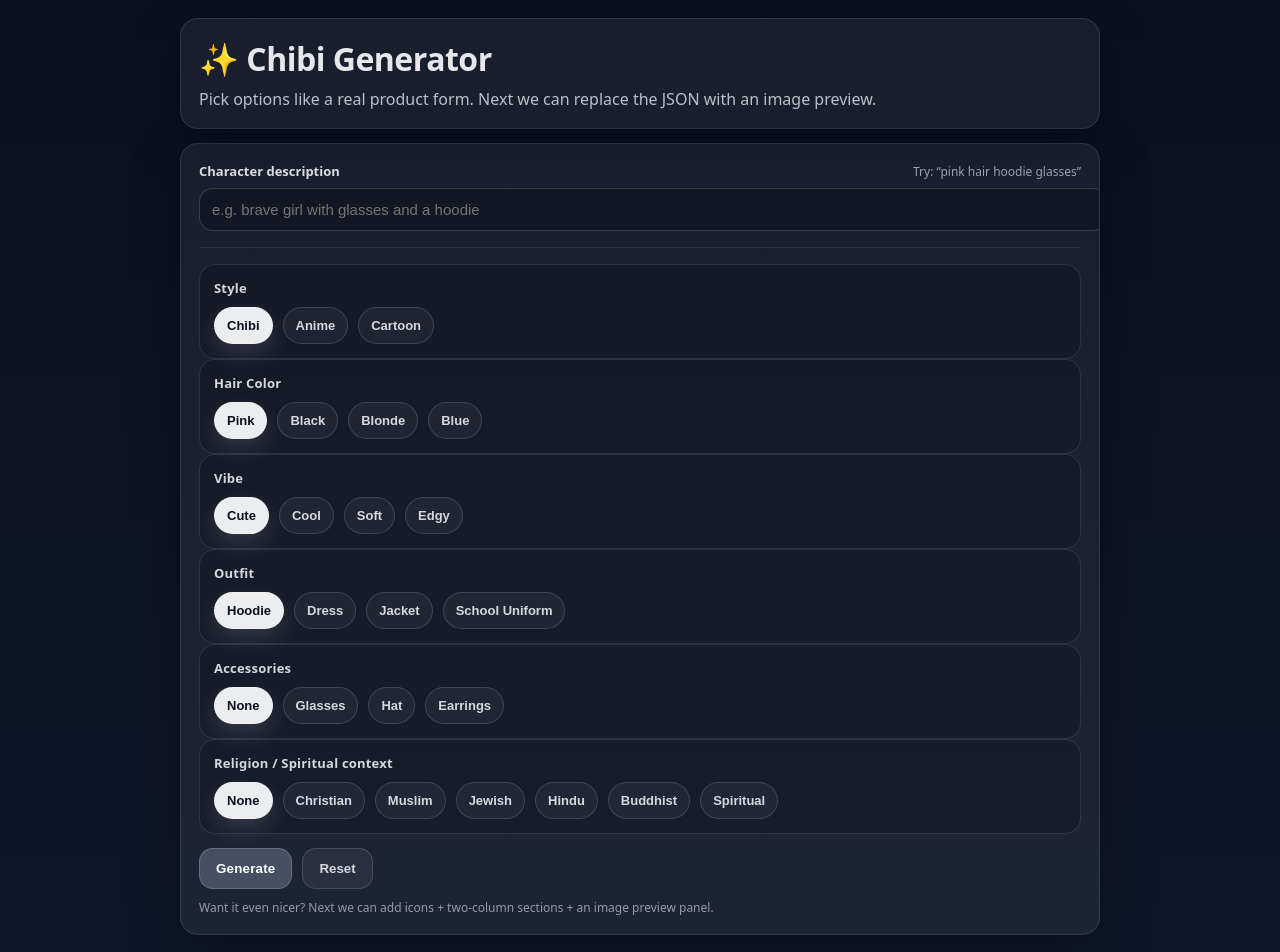
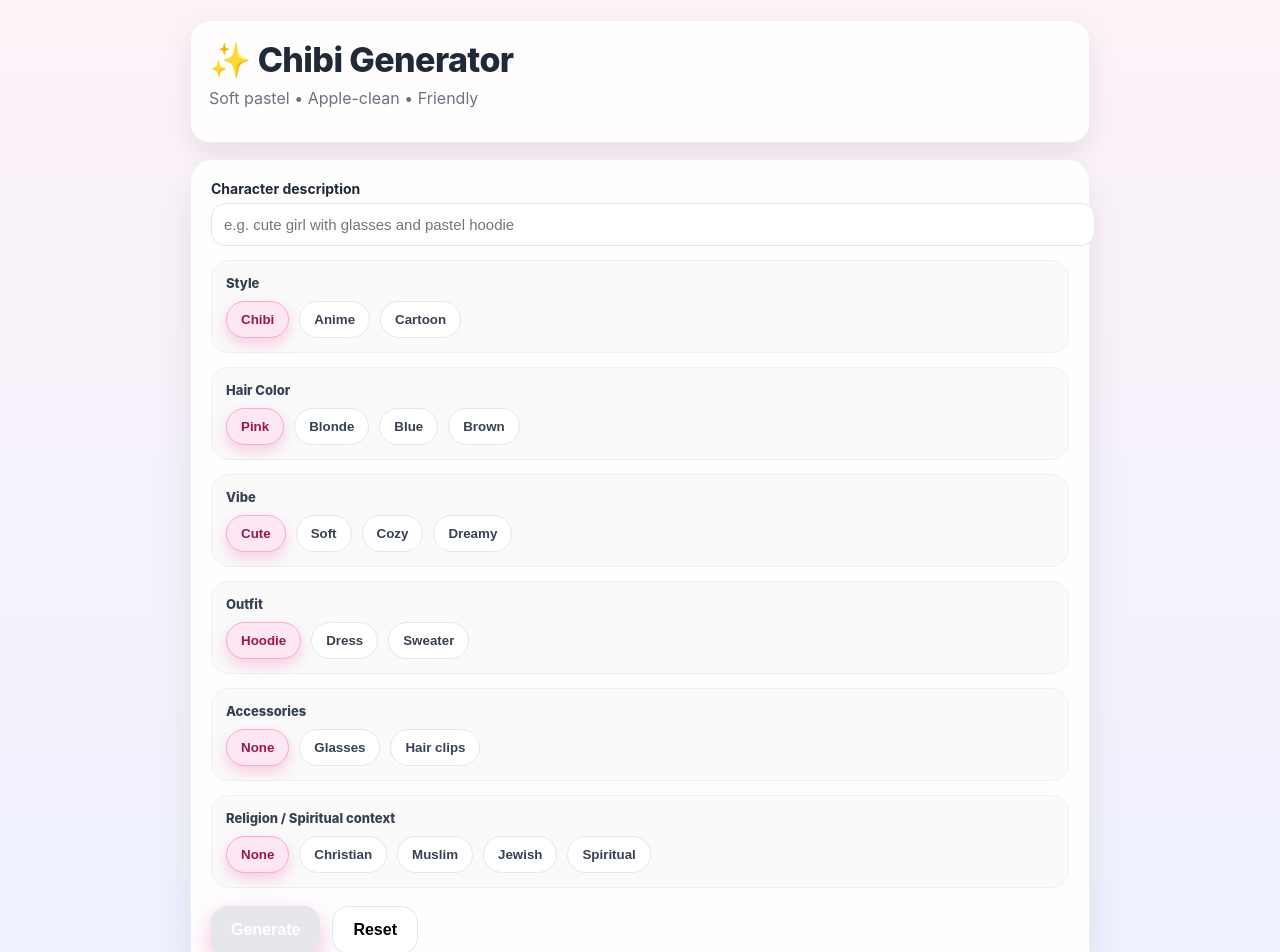
Before and after one commit to elianydigitalwonder-bot/System-prompt-engine-, a Next.js app: page / in a window 1280 px wide. Shown: the top 952 px of the page. Built offline with nearby package versions, Linux system fonts and the light colour scheme.

Commit message:
style: polish UI with cards and shadows

```diff
--- a/app/page.js
+++ b/app/page.js
@@ -5,20 +5,16 @@ import { useState } from "react";
 function ButtonGroup({ label, value, onChange, options }) {
   return (
     <section style={ui.section}>
-      <div style={ui.sectionHeader}>
-        <div style={ui.sectionTitle}>{label}</div>
-      </div>
-
-      <div style={ui.chipGrid}>
+      <div style={ui.sectionTitle}>{label}</div>
+      <div style={ui.chips}>
         {options.map((opt) => {
-          const selected = value === opt.value;
+          const active = value === opt.value;
           return (
             <button
               key={opt.value}
               type="button"
               onClick={() => onChange(opt.value)}
-              style={selected ? ui.chipSelected : ui.chip}
-              aria-pressed={selected}
+              style={active ? ui.chipActive : ui.chip}
             >
               {opt.label}
             </button>
@@ -32,166 +28,127 @@ function ButtonGroup({ label, value, onChange, options }) {
 const ui = {
   page: {
     minHeight: "100vh",
-    background: "linear-gradient(180deg, #0b1020 0%, #0f172a 100%)",
-    padding: 18,
+    background: "linear-gradient(180deg, #fdf2f8, #eef2ff)",
+    padding: 20,
     fontFamily:
-      'ui-sans-serif, system-ui, -apple-system, Segoe UI, Roboto, Arial, "Apple Color Emoji","Segoe UI Emoji"',
-    color: "#e5e7eb",
+      '-apple-system, BlinkMacSystemFont, "SF Pro Text", "SF Pro Display", system-ui, sans-serif',
+    color: "#1f2937",
   },
   shell: {
-    maxWidth: 920,
+    maxWidth: 900,
     margin: "0 auto",
     display: "grid",
-    gap: 14,
+    gap: 16,
   },
-  headerCard: {
-    borderRadius: 18,
-    background: "rgba(255,255,255,0.06)",
-    border: "1px solid rgba(255,255,255,0.10)",
-    boxShadow: "0 18px 50px rgba(0,0,0,0.35)",
+  header: {
     padding: 18,
+    borderRadius: 20,
+    background: "rgba(255,255,255,0.85)",
+    border: "1px solid rgba(0,0,0,0.06)",
+    boxShadow: "0 12px 30px rgba(0,0,0,0.08)",
   },
   title: {
     margin: 0,
-    fontSize: 32,
-    letterSpacing: -0.5,
+    fontSize: 34,
+    fontWeight: 800,
+    letterSpacing: -0.6,
   },
   subtitle: {
-    margin: "8px 0 0",
-    color: "rgba(229,231,235,0.80)",
-    lineHeight: 1.4,
+    marginTop: 8,
+    color: "#6b7280",
   },
   card: {
-    borderRadius: 18,
-    background: "rgba(255,255,255,0.06)",
-    border: "1px solid rgba(255,255,255,0.10)",
-    boxShadow: "0 18px 50px rgba(0,0,0,0.35)",
-    overflow: "hidden",
+    borderRadius: 22,
+    background: "rgba(255,255,255,0.9)",
+    border: "1px solid rgba(0,0,0,0.06)",
+    boxShadow: "0 20px 40px rgba(0,0,0,0.08)",
   },
   cardInner: {
-    padding: 18,
+    padding: 20,
   },
-  fieldLabelRow: {
-    display: "flex",
-    justifyContent: "space-between",
-    alignItems: "baseline",
-    gap: 10,
-    marginBottom: 8,
-  },
-  fieldLabel: {
-    fontWeight: 800,
-    fontSize: 13,
-    color: "rgba(229,231,235,0.95)",
-  },
-  fieldHint: {
-    fontSize: 12,
-    color: "rgba(229,231,235,0.65)",
+  label: {
+    fontWeight: 700,
+    marginBottom: 6,
+    fontSize: 14,
   },
   input: {
     width: "100%",
-    padding: "12px 12px",
+    padding: 12,
     borderRadius: 14,
-    border: "1px solid rgba(255,255,255,0.16)",
-    background: "rgba(0,0,0,0.25)",
-    color: "#e5e7eb",
+    border: "1px solid #e5e7eb",
+    fontSize: 15,
     outline: "none",
-    fontSize: 15,
-  },
-  divider: {
-    height: 1,
-    background: "rgba(255,255,255,0.08)",
-    margin: "16px 0",
   },
   section: {
+    marginTop: 14,
     padding: 14,
-    borderRadius: 16,
-    border: "1px solid rgba(255,255,255,0.10)",
-    background: "rgba(0,0,0,0.18)",
-  },
-  sectionHeader: {
-    display: "flex",
-    justifyContent: "space-between",
-    alignItems: "baseline",
-    marginBottom: 10,
+    borderRadius: 18,
+    background: "#fafafa",
+    border: "1px solid #f0f0f0",
   },
   sectionTitle: {
     fontWeight: 800,
     fontSize: 13,
-    color: "rgba(229,231,235,0.92)",
-    letterSpacing: 0.2,
+    marginBottom: 10,
+    color: "#374151",
   },
-  chipGrid: {
+  chips: {
     display: "flex",
     flexWrap: "wrap",
     gap: 10,
   },
   chip: {
-    padding: "10px 12px",
+    padding: "10px 14px",
     borderRadius: 999,
-    border: "1px solid rgba(255,255,255,0.14)",
-    background: "rgba(255,255,255,0.05)",
-    color: "rgba(229,231,235,0.92)",
+    border: "1px solid #e5e7eb",
+    background: "#ffffff",
+    color: "#374151",
+    cursor: "pointer",
+    fontWeight: 600,
+  },
+  chipActive: {
+    padding: "10px 14px",
+    borderRadius: 999,
+    border: "1px solid #f9a8d4",
+    background: "#fde7f3",
+    color: "#9d174d",
     cursor: "pointer",
     fontWeight: 700,
-    fontSize: 13,
+    boxShadow: "0 6px 14px rgba(236,72,153,0.25)",
   },
-  chipSelected: {
-    padding: "10px 12px",
-    borderRadius: 999,
-    border: "1px solid rgba(255,255,255,0.22)",
-    background: "rgba(255,255,255,0.92)",
-    color: "#0b1020",
+  actions: {
+    display: "flex",
+    gap: 12,
+    marginTop: 18,
+  },
+  primary: (disabled) => ({
+    padding: "14px 20px",
+    borderRadius: 16,
+    border: "none",
+    background: disabled ? "#e5e7eb" : "#f472b6",
+    color: "#fff",
+    fontSize: 16,
+    fontWeight: 800,
+    cursor: disabled ? "not-allowed" : "pointer",
+    boxShadow: "0 10px 24px rgba(236,72,153,0.35)",
+  }),
+  secondary: {
+    padding: "14px 20px",
+    borderRadius: 16,
+    border: "1px solid #e5e7eb",
+    background: "#fff",
+    fontSize: 16,
+    fontWeight: 700,
     cursor: "pointer",
-    fontWeight: 800,
-    fontSize: 13,
-    boxShadow: "0 10px 22px rgba(255,255,255,0.12)",
   },
-  actionsRow: {
-    display: "flex",
-    flexWrap: "wrap",
-    gap: 10,
-    alignItems: "center",
-    marginTop: 14,
-  },
-  primaryBtn: (disabled) => ({
-    padding: "12px 16px",
-    borderRadius: 14,
-    border: "1px solid rgba(255,255,255,0.18)",
-    background: disabled
-      ? "rgba(148,163,184,0.35)"
-      : "linear-gradient(180deg, rgba(124,92,255,0.95), rgba(88,68,255,0.85))",
-    color: "#fff",
-    cursor: disabled ? "not-allowed" : "pointer",
-    fontWeight: 900,
-    letterSpacing: 0.2,
-  }),
-  ghostBtn: (disabled) => ({
-    padding: "12px 16px",
-    borderRadius: 14,
-    border: "1px solid rgba(255,255,255,0.14)",
-    background: "rgba(255,255,255,0.06)",
-    color: "rgba(229,231,235,0.92)",
-    cursor: disabled ? "not-allowed" : "pointer",
-    fontWeight: 800,
-  }),
-  results: {
-    marginTop: 14,
+  result: {
+    marginTop: 16,
     padding: 14,
     borderRadius: 16,
-    border: "1px solid rgba(255,255,255,0.10)",
-    background: "rgba(0,0,0,0.35)",
-    color: "#e5e7eb",
+    background: "#fdf2f8",
+    border: "1px solid #fbcfe8",
+    fontSize: 13,
     whiteSpace: "pre-wrap",
-    overflowX: "auto",
-    fontFamily:
-      "ui-monospace, SFMono-Regular, Menlo, Monaco, Consolas, monospace",
-    fontSize: 12.5,
-    lineHeight: 1.5,
-  },
-  footerHint: {
-    marginTop: 10,
-    fontSize: 12,
-    color: "rgba(229,231,235,0.60)",
   },
 };
 
@@ -204,29 +161,23 @@ export default function Home() {
   const [accessories, setAccessories] = useState("none");
   const [religion, setReligion] = useState("none");
 
+  const [loading, setLoading] = useState(false);
   const [message, setMessage] = useState("");
-  const [loading, setLoading] = useState(false);
 
   async function handleGenerate() {
     const masterPrompt = `
 Create a ${style} chibi-style character.
 
-Character description:
-${prompt || "No description provided"}
+Description:
+${prompt}
 
-Appearance:
-- Hair color: ${hairColor}
-- Outfit: ${outfit}
-- Accessories: ${accessories}
+Hair: ${hairColor}
+Outfit: ${outfit}
+Accessories: ${accessories}
+Vibe: ${vibe}
+Religion / spirituality: ${religion}
 
-Personality & mood:
-- Vibe: ${vibe}
-
-Cultural / spiritual context:
-- Religion or spirituality: ${religion}
-
-Art direction:
-Cute proportions, big expressive eyes, clean line art, soft shading, high-quality illustration.
+Art style: pastel colors, soft shading, clean lines, cute proportions.
     `.trim();
 
     setLoading(true);
@@ -241,52 +192,32 @@ Cute proportions, big expressive eyes, clean line art, soft shading, high-qualit
 
       const data = await res.json();
       setMessage(JSON.stringify(data, null, 2));
-    } catch (err) {
+    } catch {
       setMessage("Error generating character");
     } finally {
       setLoading(false);
     }
   }
 
-  function handleReset() {
-    setPrompt("");
-    setStyle("chibi");
-    setHairColor("pink");
-    setVibe("cute");
-    setOutfit("hoodie");
-    setAccessories("none");
-    setReligion("none");
-    setMessage("");
-  }
-
-  const canGenerate = prompt.trim().length > 0 && !loading;
-
   return (
     <div style={ui.page}>
       <div style={ui.shell}>
-        <header style={ui.headerCard}>
+        <header style={ui.header}>
           <h1 style={ui.title}>✨ Chibi Generator</h1>
           <p style={ui.subtitle}>
-            Pick options like a real product form. Next we can replace the JSON
-            with an image preview.
+            Soft pastel • Apple-clean • Friendly
           </p>
         </header>
 
         <div style={ui.card}>
           <div style={ui.cardInner}>
-            <div style={ui.fieldLabelRow}>
-              <div style={ui.fieldLabel}>Character description</div>
-              <div style={ui.fieldHint}>Try: “pink hair hoodie glasses”</div>
-            </div>
-
+            <div style={ui.label}>Character description</div>
             <input
+              style={ui.input}
               value={prompt}
               onChange={(e) => setPrompt(e.target.value)}
-              placeholder="e.g. brave girl with glasses and a hoodie"
-              style={ui.input}
+              placeholder="e.g. cute girl with glasses and pastel hoodie"
             />
-
-            <div style={ui.divider} />
 
             <ButtonGroup
               label="Style"
@@ -305,9 +236,9 @@ Cute proportions, big expressive eyes, clean line art, soft shading, high-qualit
               onChange={setHairColor}
               options={[
                 { value: "pink", label: "Pink" },
-                { value: "black", label: "Black" },
                 { value: "blonde", label: "Blonde" },
                 { value: "blue", label: "Blue" },
+                { value: "brown", label: "Brown" },
               ]}
             />
 
@@ -317,9 +248,9 @@ Cute proportions, big expressive eyes, clean line art, soft shading, high-qualit
               onChange={setVibe}
               options={[
                 { value: "cute", label: "Cute" },
-                { value: "cool", label: "Cool" },
                 { value: "soft", label: "Soft" },
-                { value: "edgy", label: "Edgy" },
+                { value: "cozy", label: "Cozy" },
+                { value: "dreamy", label: "Dreamy" },
               ]}
             />
 
@@ -330,8 +261,7 @@ Cute proportions, big expressive eyes, clean line art, soft shading, high-qualit
               options={[
                 { value: "hoodie", label: "Hoodie" },
                 { value: "dress", label: "Dress" },
-                { value: "jacket", label: "Jacket" },
-                { value: "school uniform", label: "School Uniform" },
+                { value: "sweater", label: "Sweater" },
               ]}
             />
 
@@ -342,8 +272,7 @@ Cute proportions, big expressive eyes, clean line art, soft shading, high-qualit
               options={[
                 { value: "none", label: "None" },
                 { value: "glasses", label: "Glasses" },
-                { value: "hat", label: "Hat" },
-                { value: "earrings", label: "Earrings" },
+                { value: "hair clips", label: "Hair clips" },
               ]}
             />
 
@@ -356,38 +285,31 @@ Cute proportions, big expressive eyes, clean line art, soft shading, high-qualit
                 { value: "christian", label: "Christian" },
                 { value: "muslim", label: "Muslim" },
                 { value: "jewish", label: "Jewish" },
-                { value: "hindu", label: "Hindu" },
-                { value: "buddhist", label: "Buddhist" },
                 { value: "spiritual", label: "Spiritual" },
               ]}
             />
 
-            <div style={ui.actionsRow}>
+            <div style={ui.actions}>
               <button
-                type="button"
                 onClick={handleGenerate}
-                disabled={!canGenerate}
-                style={ui.primaryBtn(!canGenerate)}
+                disabled={!prompt || loading}
+                style={ui.primary(!prompt || loading)}
               >
-                {loading ? "Generating..." : "Generate"}
+                {loading ? "Generating…" : "Generate"}
               </button>
 
               <button
-                type="button"
-                onClick={handleReset}
-                disabled={loading}
-                style={ui.ghostBtn(loading)}
+                onClick={() => {
+                  setPrompt("");
+                  setMessage("");
+                }}
+                style={ui.secondary}
               >
                 Reset
               </button>
             </div>
 
-            {message ? <pre style={ui.results}>{message}</pre> : null}
-
-            <div style={ui.footerHint}>
-              Want it even nicer? Next we can add icons + two-column sections +
-              an image preview panel.
-            </div>
+            {message && <pre style={ui.result}>{message}</pre>}
           </div>
         </div>
       </div>
```
